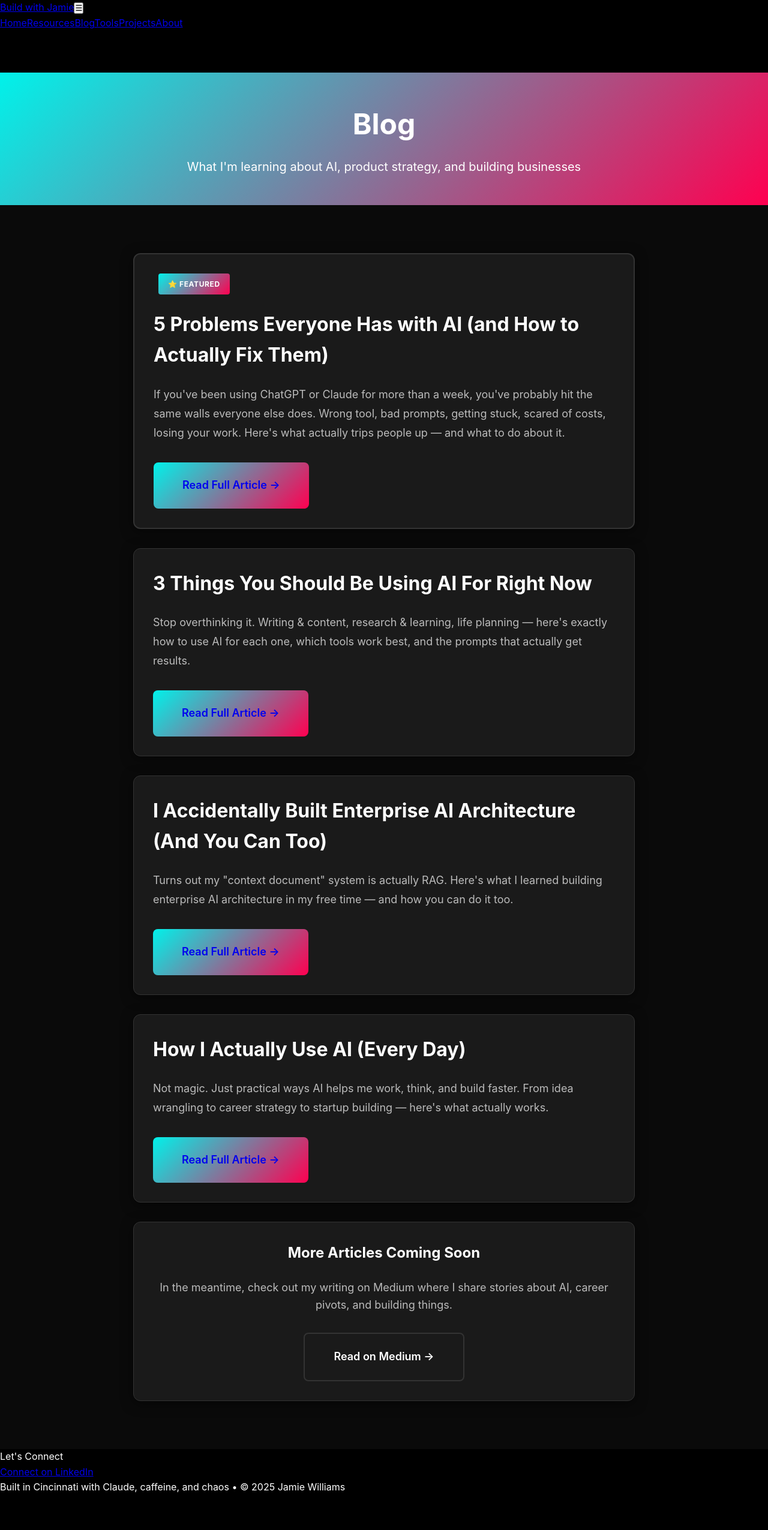
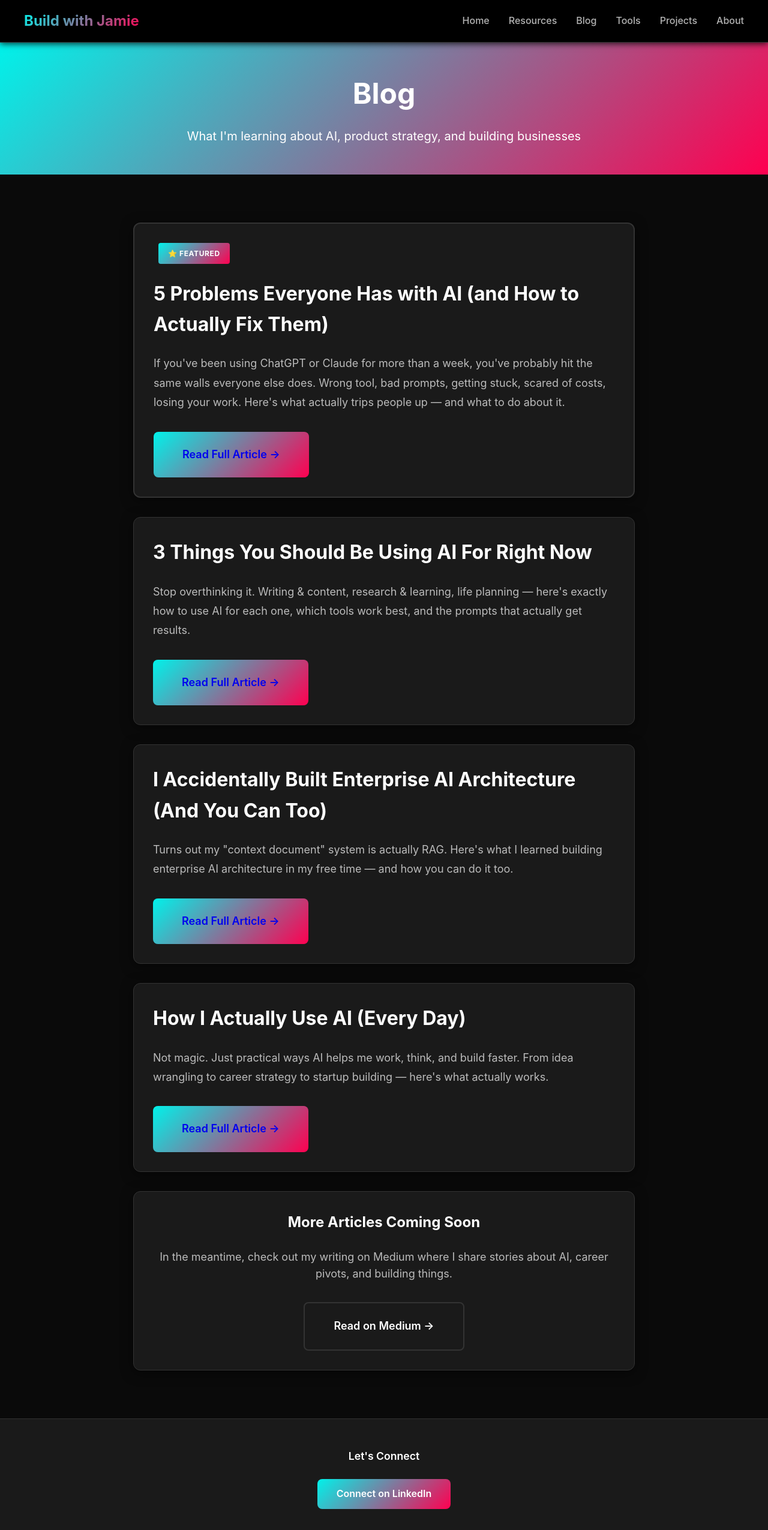
Before and after one commit to givemetheballai-debug/Buildwithjamie, a Next.js app: page /blog in a window 1280 px wide. Shown: the top 2551 px of the page at 60% size. Before the commit the page ends 2493 px from the top, so only its background shows below. Built offline with nearby package versions, Linux system fonts and the light colour scheme.

Commit message:
Update globals.css

```diff
--- a/app/globals.css
+++ b/app/globals.css
@@ -862,3 +862,137 @@ body {
 .border-left-cyan {
   border-left: 4px solid var(--accent-cyan);
 }
+
+/* ============================================
+   NAVIGATION COMPONENT
+   ============================================ */
+.nav-wrapper {
+  background: rgba(0, 0, 0, 0.98);
+  backdrop-filter: blur(10px);
+  padding: 1rem 2rem;
+  position: fixed;
+  top: 0;
+  left: 0;
+  right: 0;
+  z-index: 1000;
+  box-shadow: 0 2px 10px rgba(0, 0, 0, 0.8);
+  border-bottom: 1px solid var(--border-color);
+}
+
+.nav-container {
+  max-width: var(--max-width-xl);
+  margin: 0 auto;
+  display: flex;
+  justify-content: space-between;
+  align-items: center;
+}
+
+.nav-logo {
+  font-size: 1.5rem;
+  font-weight: 700;
+  background: var(--accent-gradient);
+  -webkit-background-clip: text;
+  -webkit-text-fill-color: transparent;
+  background-clip: text;
+  text-decoration: none;
+}
+
+.mobile-menu-btn {
+  display: none;
+  background: none;
+  border: none;
+  font-size: 1.5rem;
+  cursor: pointer;
+  color: var(--accent-cyan);
+}
+
+.nav-links {
+  display: flex;
+  gap: 2rem;
+  align-items: center;
+}
+
+.nav-link {
+  color: var(--text-secondary);
+  text-decoration: none;
+  font-weight: 500;
+  transition: color var(--transition-fast);
+}
+
+.nav-link:hover {
+  color: var(--accent-cyan);
+}
+
+/* ============================================
+   FOOTER COMPONENT
+   ============================================ */
+.footer-wrapper {
+  background: var(--bg-tertiary);
+  color: white;
+  text-align: center;
+  padding: 3rem 2rem;
+  border-top: 1px solid var(--border-color);
+}
+
+.footer-container {
+  max-width: 600px;
+  margin: 0 auto;
+}
+
+.footer-heading {
+  margin-bottom: 1.5rem;
+  font-size: 1.1rem;
+  font-weight: 600;
+}
+
+.footer-cta {
+  margin-bottom: 2rem;
+}
+
+.footer-btn {
+  display: inline-block;
+  padding: 0.75rem 2rem;
+  background: var(--accent-gradient);
+  color: white;
+  border-radius: var(--radius-md);
+  text-decoration: none;
+  font-weight: 600;
+  transition: all var(--transition-normal);
+  border: none;
+}
+
+.footer-btn:hover {
+  transform: translateY(-2px);
+  box-shadow: var(--shadow-neon-cyan);
+}
+
+.footer-credit {
+  opacity: 0.7;
+  font-size: 0.9rem;
+}
+
+/* ============================================
+   NAVIGATION MOBILE RESPONSIVE
+   ============================================ */
+@media (max-width: 768px) {
+  .mobile-menu-btn {
+    display: block;
+  }
+
+  .nav-links {
+    position: absolute;
+    top: 100%;
+    left: 0;
+    right: 0;
+    background: var(--bg-primary);
+    flex-direction: column;
+    padding: 1rem;
+    box-shadow: 0 10px 20px rgba(0, 0, 0, 0.8);
+    border-top: 1px solid var(--border-color);
+    display: none;
+  }
+
+  .nav-links.active {
+    display: flex;
+  }
+}
```
